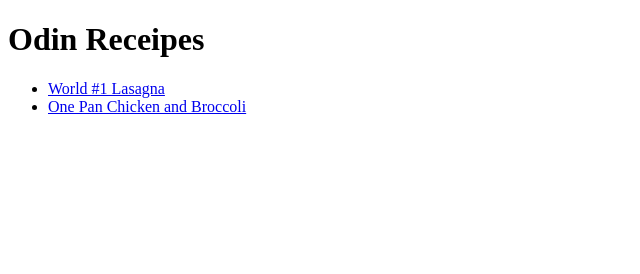
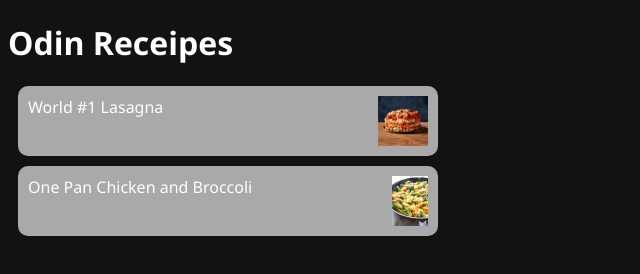
Before and after one commit to soggyn/odin-receipes, a plain HTML site: page index.html in a window 1280 px wide. Shown: the whole page, without its empty margins (0-640 px from the left). Drawn offline with Linux system fonts and the light colour scheme.

Commit message:
i dont know

```diff
--- a/index.html
+++ b/index.html
@@ -3,17 +3,20 @@
 <head>
     <meta charset="UTF-8">
     <meta name="viewport" content="width=device-width, initial-scale=1.0">
-    <link rel="style" href="../odin-receipes/style.css">
+    <link rel="stylesheet" href="../odin-receipes/style.css">
     <title>The Book of Receipes</title>
 </head>
 <body>
+<div class="background">
     <h1>Odin Receipes</h1>
-    <ul>
-        <li>
+    <div class="card">
     <a href="../odin-receipes/receipes/lasagna.html">World #1 Lasagna</a>
-            </li><li>
+    <img src="img/lasagna.jpg" class="cardpic">
+     </div>
+     <div class="card">
     <a href="../odin-receipes/receipes/onepanchicken.html">One Pan Chicken and Broccoli</a>
-        </li>
-    </ul>
+    <img src="img/chicken.jpg" class="cardpic">
+    </div>
+ </div>
 </body>
 </html>
--- a/style.css
+++ b/style.css
@@ -0,0 +1,28 @@
+body {
+    background-color: #121212;
+    color: white;
+    font-family: 'Segoe UI', Tahoma, Geneva, Verdana, sans-serif;
+}
+
+a {
+    text-decoration: none;
+    color: inherit;
+    display: block;
+    flex-grow: 1;
+}
+
+.card  {
+    height: 50px;
+    width: 400px;
+    background-color: darkgrey;
+    padding: 10px;
+    border-radius: 10px;
+    margin: 10px;
+    cursor: pointer;
+    display: flex;
+}
+
+.cardpic {
+    display: block;
+    flex-grow: 0;
+}
```
Also changed, not shown: receipes/lasagna.html (+1 -1 lines), receipes/onepanchicken.html (+1 -1 lines).
